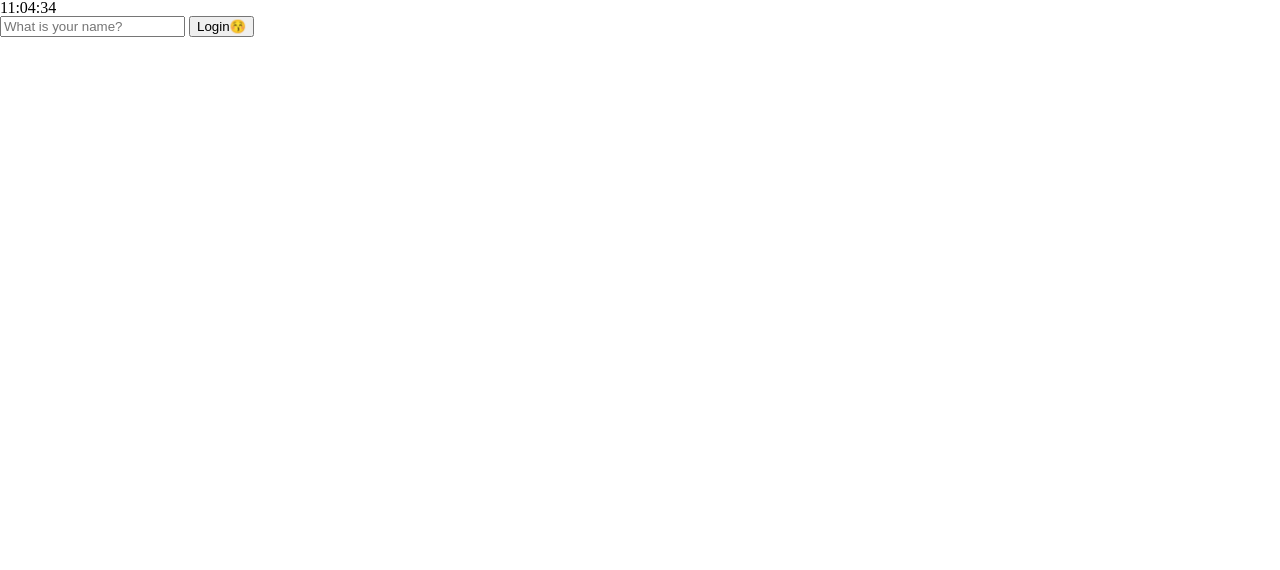
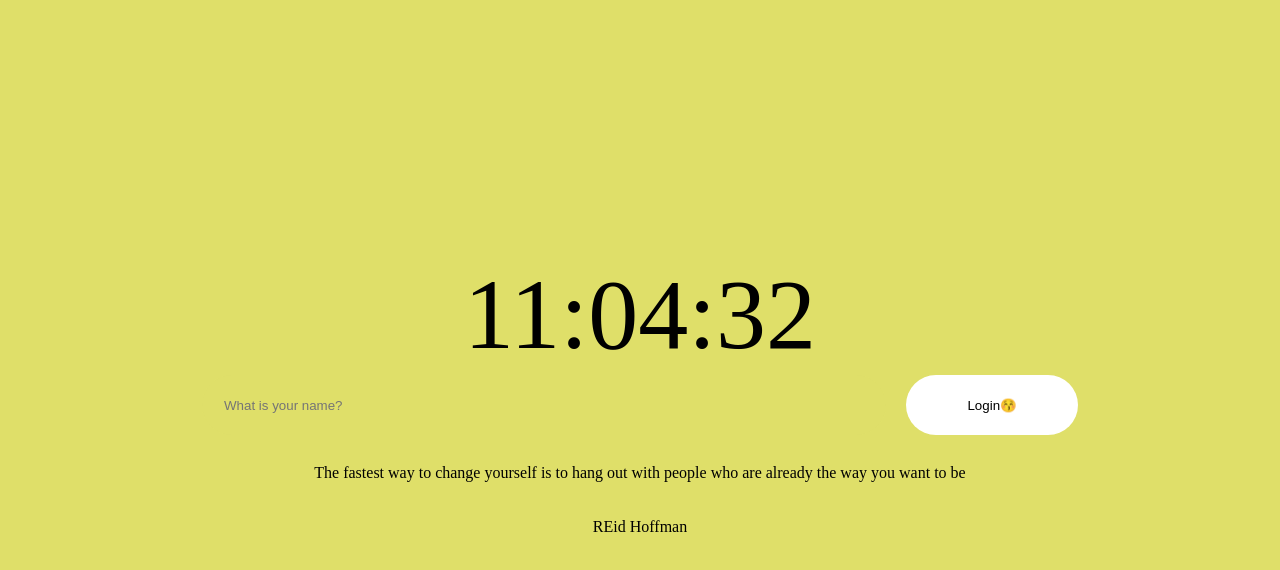
Before and after one commit to kse-seong-eun/Momentum_ver2, a website built with Vite: page index.html in a window 1280 px wide. Built offline with nearby package versions, Linux system fonts and the light colour scheme.

Commit message:
FEAT: random quotes

```diff
--- a/index.html
+++ b/index.html
@@ -19,7 +19,12 @@
       <input id="login-button" type="submit" value="Login😚"></input>
     </form>
     <div id="greeting" class="hidden"></div>
+    <div id="quotes">
+      <span></span>
+      <span></span>
+    </div>
     <script type="module" src="/greeting.js"></script>
+    <script type="module" src="/quotes.js"></script>
     <script type="module" src="/clock.js"></script>
   </body>
 </html>
--- /dev/null
+++ b/quotes.js
@@ -0,0 +1,72 @@
+`================= 오늘 배운거 ====================`;
+//
+Math.random();
+// 반올림
+Math.round();
+// 올림
+Math.ceil();
+// 내림 ****
+Math.floor();
+`================================================`;
+
+const Quotes = document.querySelector("#quotes span:first-child");
+const Author = document.querySelector("#quotes span:last-child");
+
+const quotes = [
+  {
+    quote: "I never dreamed about success, I worked for it",
+    author: "Estee Lauder",
+  },
+  {
+    quote: "Do not try to be original, just try to be good.",
+    author: "Paul Rand",
+  },
+  {
+    quote: "Do not be afraid to give up the good to go for the great",
+    author: "John D. Rockefeller",
+  },
+  {
+    quote:
+      "If you cannot fly then run. If you cannot run, then walk. And if you cannot walk, then crawl, but whatever you do, you have to keep moving forward.",
+    author: "Martin Luther King Jr.",
+  },
+  {
+    quote:
+      "Our greatest weakness lies in giving up. The most certain way to succeed is always to try just one more time.",
+    author: "Thomas Edison",
+  },
+  {
+    quote:
+      "The fastest way to change yourself is to hang out with people who are already the way you want to be",
+    author: "REid Hoffman",
+  },
+  {
+    quote:
+      "Money is like gasoline during a road trip. You do not want to run out of gas on your trip, but you are not doing a tour of gas stations",
+    author: "Tim O Reilly",
+  },
+  {
+    quote:
+      "Some people dream of success, while other people get up every morning and make it happen",
+    author: "Wayne Huizenga",
+  },
+  {
+    quote:
+      "The only thing worse than starting something and falling.. is not starting something",
+    author: "SEth Godin",
+  },
+  {
+    quote:
+      "If you really want to do something, you will find a way. If you do not, you will find an excuse.",
+    author: "Jim Rohn",
+  },
+];
+
+// console.log(quotes[0]); 배열의 객체 불러오기
+// console.log(quotes[Math.random()]);
+// console.log(quotes[Math.random() * 랜덤 돌릴 횟수])
+// console.log(quotes[Math.random() * 횟수])
+// ***** random()은 float(0.3423123421...)형태이므로 내림으로 정수를 만들어줌 ****
+const todayQuote = quotes[Math.floor(Math.random() * quotes.length)];
+Quotes.innerText = todayQuote.quote;
+Author.innerText = todayQuote.author;
--- a/style/style.scss
+++ b/style/style.scss
@@ -1,8 +1,78 @@
 @import "./css-reset.scss";
 
-.hidden {
-  display: none;
+input {
+  // &:-webkit-autofill {
+  //   -webkit-box-shadow: 0 0 0 1000px white inset;
+  //   box-shadow: 0 0 0 1000px white inset;
+  // }
+  // &::-webkit-search-decoration,
+  // &::-webkit-search-cancel-button,
+  // &::-webkit-search-results-button,
+  // &::-webkit-search-results-decoration {
+  //   display: none;
+  //   -webkit-appearance: none;
+  //   -moz-appearance: none;
+  //   appearance: none;
+  // }
 }
-#greeting {
-  font-size: 40px;
+
+body {
+  display: flex;
+  height: 100vh;
+  flex-direction: column;
+  align-items: center;
+  justify-content: center;
+  text-align: center;
+  background-color: rgb(223, 223, 105);
+  .hidden {
+    display: none;
+  }
+  #clock {
+    font-size: 100px;
+  }
+  #login-form {
+    height: 10%;
+    width: 70vw;
+    font-size: 40px;
+    // background-color: red;
+    display: flex;
+    justify-content: space-around;
+    box-sizing: border-box;
+    margin: 0 0 20px 0;
+    input:first-child {
+      width: 75%;
+      border-radius: 30px;
+      padding: 0px 20px;
+      margin: 10px;
+      border: 2px solid transparent;
+      background-color: rgb(223, 223, 105);
+      &:focus {
+        background-color: rgb(199, 199, 90);
+        border: 2px solid transparent;
+      }
+    }
+    input:last-child {
+      width: 20%;
+      margin: 10px;
+      border-radius: 30px;
+      padding: 10px;
+      border: 2px solid #ffffff00;
+      background-color: #ffffff;
+      &:hover {
+        background-color: rgb(199, 199, 90);
+      }
+    }
+  }
+  #greeting {
+    font-size: 40px;
+    height: 10%;
+  }
+  #quotes {
+    width: 60vw;
+    height: 70px;
+    display: flex;
+    flex-direction: column;
+    align-items: center;
+    justify-content: space-between;
+  }
 }
```
